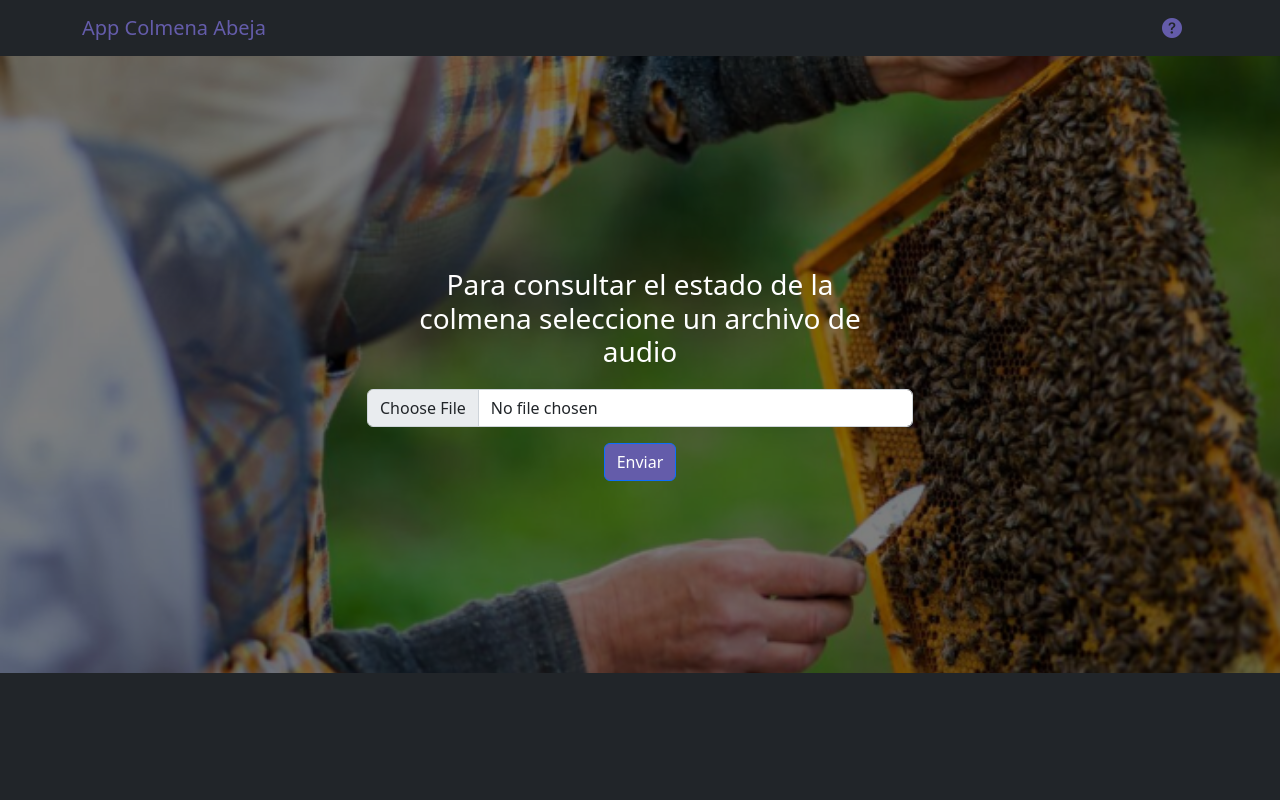
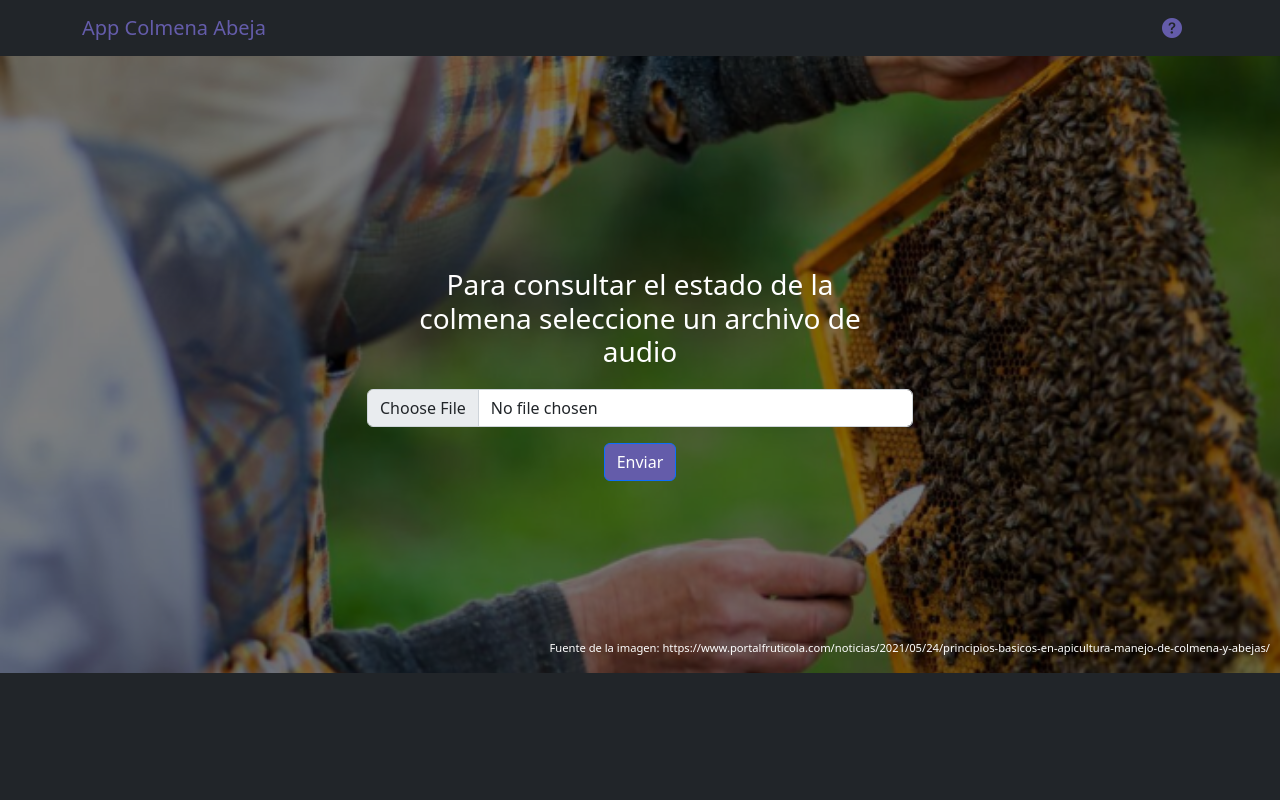
Before and after one commit to cristopher1/frontend_app_colmena_abeja, a Vue app: page / in a window 1280 px wide. Shown: the top 800 px of the page. Built offline with nearby package versions, Linux system fonts and the light colour scheme; what vue-sweetalert2 would draw is missing.

Commit message:
agregada fuente de la imagen y estilos

```diff
--- a/src/App.vue
+++ b/src/App.vue
@@ -19,6 +19,7 @@
                     </div>
                 </div>
             </div>
+            <p class="fuente">Fuente de la imagen: <a href="https://www.portalfruticola.com/noticias/2021/05/24/principios-basicos-en-apicultura-manejo-de-colmena-y-abejas/" target="_blank">https://www.portalfruticola.com/noticias/2021/05/24/principios-basicos-en-apicultura-manejo-de-colmena-y-abejas/</a></p>
         </header>
         <!-- Icons Grid-->
         <section id="informacion-de-uso" class="features-icons bg-dark text-center">
@@ -125,4 +126,13 @@ a[href]:hover {
     color: #0d6efd;
 }
 
+p.fuente {
+    position: absolute;
+    right: 0;
+    bottom: 0;
+    color: white;
+    padding: 0 10px;
+    font-size: 0.7em;
+}
+
 </style>
--- a/src/components/Main.vue
+++ b/src/components/Main.vue
@@ -82,6 +82,7 @@ export default {
 
 <!-- Add "scoped" attribute to limit CSS to this component only -->
 <style scoped>
+
 h3 {
   margin: 20px;
   color: white;
@@ -90,4 +91,5 @@ h3 {
 button {
   background-color: #645CAA;
 }
+
 </style>
```
